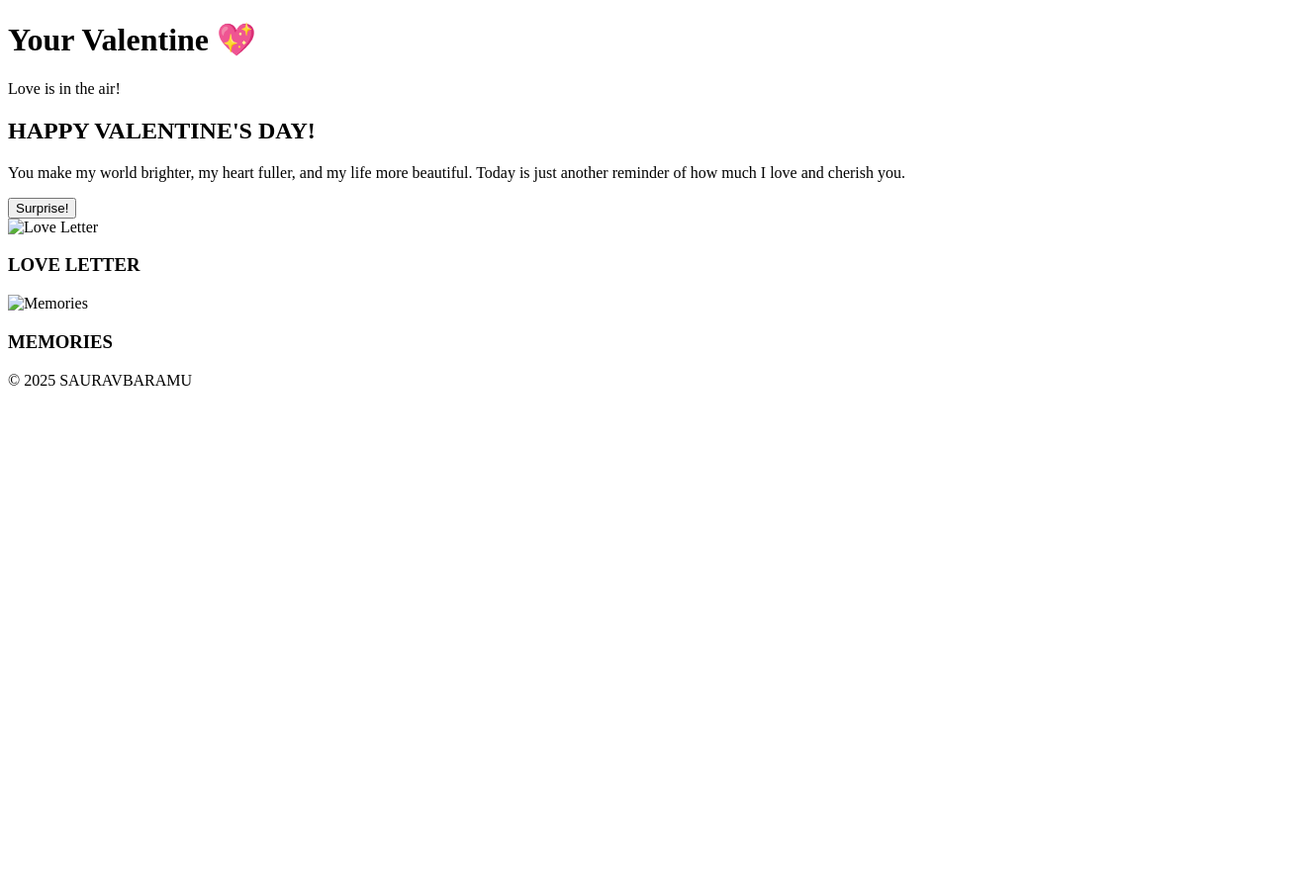
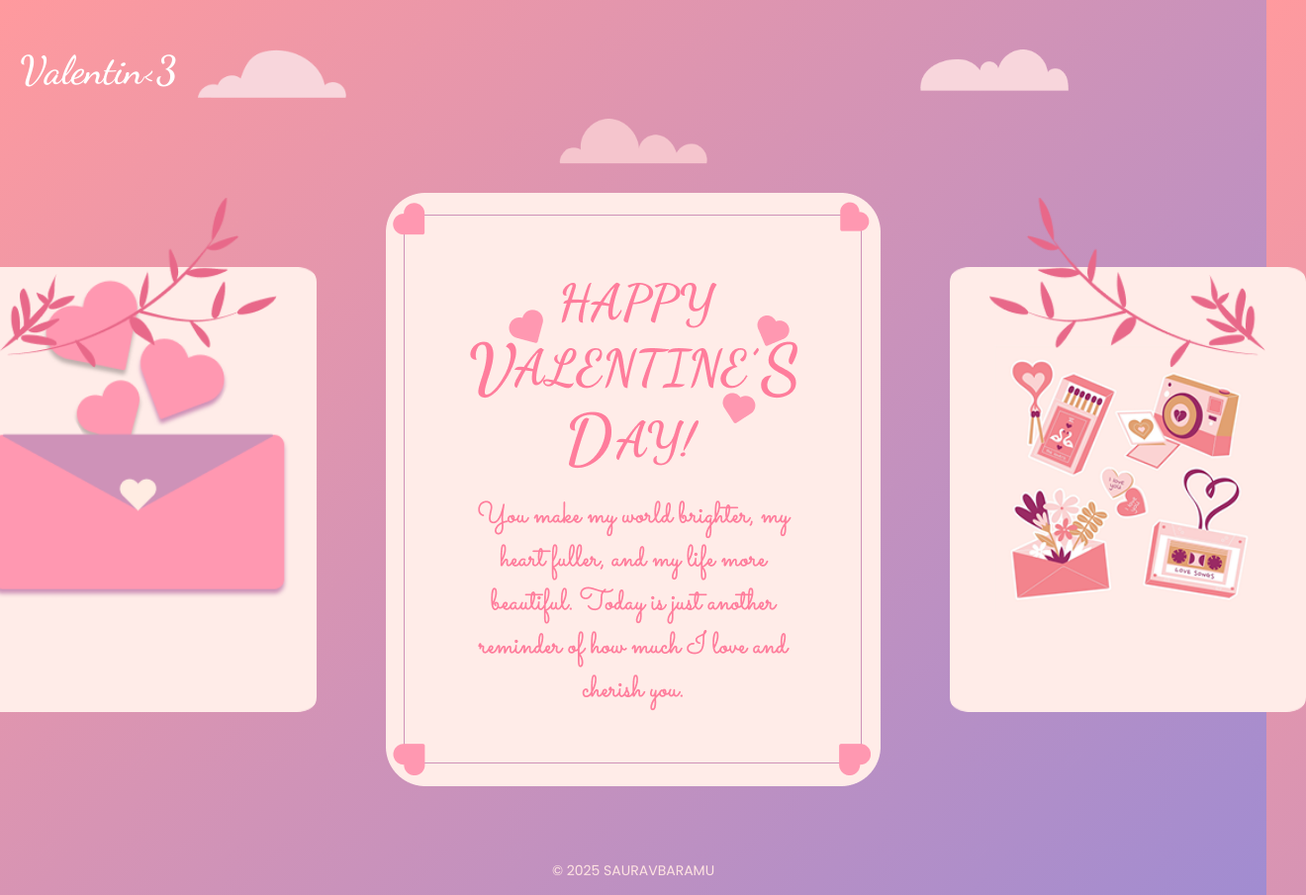
Before and after one commit to shauravbaramu/Valentine, a plain HTML site: page index.html in a window 1280 px wide. Shown: the whole page at 99% size, 1320 px wide, since content can reach past the window. Before the commit the page ends 800 px from the top, so only its background shows below. Drawn offline with Linux system fonts and the light colour scheme.

Commit message:
Added Styles

```diff
--- /dev/null
+++ b/css/styles.css
@@ -0,0 +1,132 @@
+/* Import Google Fonts */
+@import url('https://fonts.googleapis.com/css2?family=Dancing+Script:wght@600&family=Poppins:wght@300;400;600&display=swap');
+
+/* General Styles */
+body {
+    margin: 0;
+    padding: 0;
+    font-family: 'Poppins', sans-serif;
+    background: linear-gradient(135deg, #FF9A9E, #A18CD1);
+    color: #fff;
+    text-align: center;
+    position: relative;
+    overflow: hidden;
+}
+
+.desktop-1 {
+    display: flex;
+    flex-direction: column;
+    align-items: center;
+    justify-content: center;
+    min-height: 100vh;
+    padding: 20px;
+    position: relative;
+}
+
+/* Logo */
+.logo {
+    font-family: 'Dancing Script', cursive;
+    font-size: 40px;
+    color: white;
+    position: absolute;
+    top: 20px;
+    left: 20px;
+}
+
+/* Cloud Images */
+.cloud {
+    position: absolute;
+    width: 150px;
+}
+.cloud-love {
+    top: 50px;
+    left: 200px;
+}
+.cloud-is-in {
+    top: 120px;
+    left: 50%;
+    transform: translateX(-50%);
+}
+.cloud-the-air {
+    top: 50px;
+    right: 200px;
+}
+
+/* Leaf Images */
+.leaf {
+    position: absolute;
+    width: 280px;
+}
+.leaves-left {
+    top: 200px;
+    left: 0px;
+}
+.leaves-right {
+    top: 200px;
+    right: 0px;
+}
+
+/* Card Layout */
+.cards-container {
+    display: flex;
+    justify-content: center;
+    align-items: center;
+    gap: 70px;
+    margin-top: 150px;
+}
+
+.card {
+    height: 450px;
+
+
+    width: 360px;
+    text-align: center;
+    transition: transform 0.3s ease;
+}
+
+.card-main {
+    height: 600px;
+    width: 500px;
+
+
+
+    border-radius: 10px;
+
+}
+
+.card:hover {
+    transform: scale(1.1);
+}
+
+.card img {
+    width: 100%;
+    height: 100%;
+    object-fit: cover;
+    border-radius: 15px;
+    box-shadow:  rgba(0, 0.3, 0.3, 0.3);
+}
+
+/* Buttons */
+.card button {
+    background: #FF69B4;
+    border: none;
+    color: white;
+    padding: 12px 25px;
+    font-size: 18px;
+    border-radius: 25px;
+    cursor: pointer;
+    transition: all 0.3s ease;
+
+}
+
+.card button:hover {
+    background: #FF1493;
+    transform: scale(1.1);
+}
+
+/* Footer */
+footer {
+    margin-top: 30px;
+    font-size: 14px;
+    color: #FFE4E1;
+}
--- a/index.html
+++ b/index.html
@@ -4,30 +4,38 @@
     <meta charset="UTF-8">
     <meta name="viewport" content="width=device-width, initial-scale=1.0">
     <title>Valentine's Surprise</title>
-    <link rel="stylesheet" href="styles.css">
+    <link rel="stylesheet" href="css/styles.css">
     <link href="https://fonts.googleapis.com/css2?family=Dancing+Script:wght@600&family=Poppins:wght@300;400;600&display=swap" rel="stylesheet">
 </head>
 <body>
-    <div class="container">
-        <header>
-            <h1>Your Valentine 💖</h1>
-            <p class="subtitle">Love is in the air!</p>
-        </header>
+    <div class="desktop-1">
+        <!-- Logo -->
+        <h1 class="logo">Valentin<3</h1>
 
-        <section class="main-card">
-            <h2>HAPPY VALENTINE'S DAY!</h2>
-            <p>You make my world brighter, my heart fuller, and my life more beautiful. Today is just another reminder of how much I love and cherish you.</p>
-            <button class="surprise-btn">Surprise!</button>
-        </section>
+        <!-- Clouds -->
+        <img src="assets/cloud-love.png" class="cloud cloud-love" alt="Cloud Love">
+        <img src="assets/cloud-is-in.png" class="cloud cloud-is-in" alt="Cloud Is In">
+        <img src="assets/cloud-the-air.png" class="cloud cloud-the-air" alt="Cloud The Air">
 
-        <div class="cards">
-            <div class="card love-letter">
-                <img src="images/love-letter.png" alt="Love Letter">
-                <h3>LOVE LETTER</h3>
+        <!-- Leaves -->
+        <img src="assets/leaves-left.png" class="leaf leaves-left" alt="Left Leaves">
+        <img src="assets/leaves-right.png" class="leaf leaves-right" alt="Right Leaves">
+
+        <!-- Cards Container -->
+        <div class="cards-container">
+            <div class="card">
+                <img src="assets/love-letter.png" alt="Love Letter">
+
             </div>
-            <div class="card memories">
-                <img src="images/memories.png" alt="Memories">
-                <h3>MEMORIES</h3>
+
+            <div class="card card-main">
+                <img src="assets/valentine-card.png" alt="Valentine Card">
+
+            </div>
+
+            <div class="card">
+                <img src="assets/memories.png" alt="Gallery">
+
             </div>
         </div>
     </div>
```
Also changed, not shown: assets/cloud-is-in.png (added), assets/cloud-love.png (added), assets/cloud-the-air.png (added), assets/leaves-left.png (added), assets/leaves-right.png (added), assets/love-letter.png (added), assets/memories.png (added), assets/preview.png (added), assets/valentine-card.png (added).
